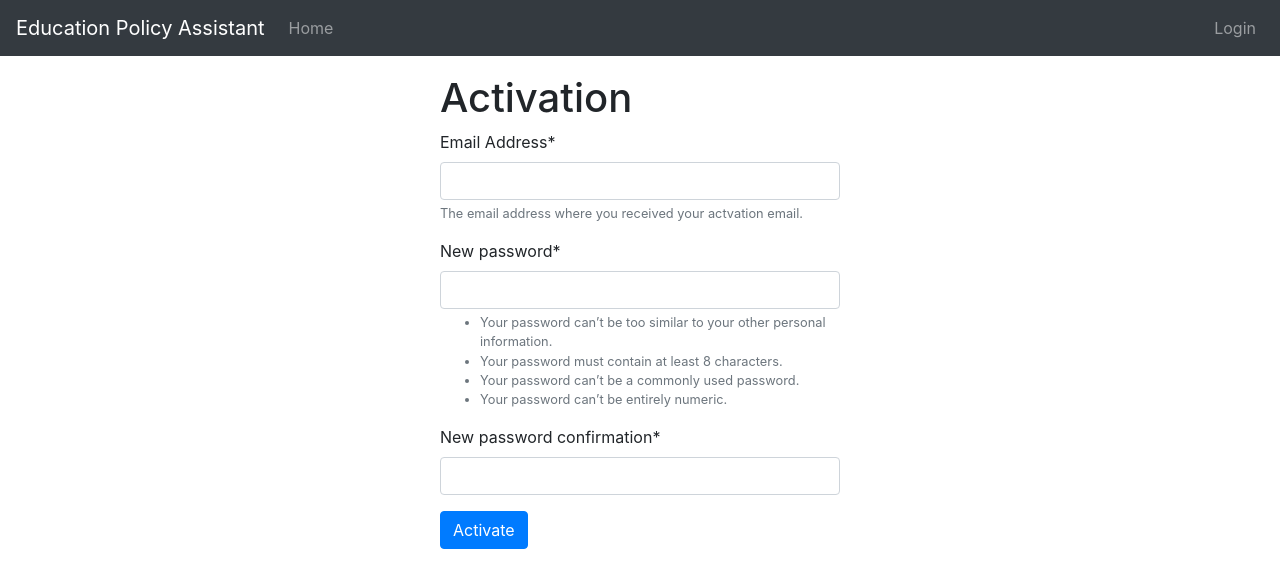
After one commit to guezandy/PAS-EMIS, a Django app: page /activate/1 in a window 1280 px wide. The commit adds this page. Shown: the top 588 px of the page. Run offline with Django 3.2, Linux system fonts and the light colour scheme; some libraries are stand-ins or nearby versions.

Commit message:
initial pass at activation process

```diff
--- a/web_app/forms/auth.py
+++ b/web_app/forms/auth.py
@@ -1,5 +1,5 @@
 from django import forms
-from django.contrib.auth.forms import UserCreationForm
+from django.contrib.auth.forms import SetPasswordForm, UserChangeForm, UserCreationForm
 from django.contrib.auth.models import User
 
 
@@ -11,3 +11,10 @@ class SignUpForm(UserCreationForm):
     class Meta:
         model = User
         fields = ('username', 'first_name', 'last_name', 'email', 'password1', 'password2', )
+
+class ActivationForm(SetPasswordForm):
+    field_order = ['email','new_password1','new_password2']
+    email = forms.EmailField(max_length=254, help_text='The email address where you received your actvation email.', label='Email Address')
+    class Meta:
+        model = User
+        fields = ('new_password1','new_password2')
--- /dev/null
+++ b/web_app/templates/web_app/auth/activation.html
@@ -0,0 +1,10 @@
+{% extends "web_app/base.html" %}
+{% load crispy_forms_tags %}
+{% block body %}
+<form method="post" class="loginForm">
+    <h1>Activation</h1>
+    {% csrf_token %}
+    {{ form|crispy }}
+    <button type="submit" class="btn btn-primary">Activate</button>
+</form>
+{% endblock body %}
--- a/web_app/templates/web_app/base.html
+++ b/web_app/templates/web_app/base.html
@@ -57,9 +57,6 @@
                     <li class="nav-item">
                         <a class="nav-link" href="/login">Login</a>
                     </li>
-                    <li class="nav-item">
-                        <a class="nav-link" href="/register">Register</a>
-                    </li>
                     {% else %}
                     <li class="nav-item">
                         <a class="nav-link" href="/logout">Logout</a>
--- a/web_app/urls.py
+++ b/web_app/urls.py
@@ -1,11 +1,12 @@
 from django.urls import path
 
 from .views import auth, main
-
+app_name = "web_app"
 urlpatterns = [
     # Authentication related views
     path('login', auth.login_view, name='login'),
-    path('register', auth.register_view, name='register'),
+    path('activate/<str:code>', auth.activation_view, name='activate'),
+    # path('register', auth.register_view, name='register'),
     path('logout', auth.logout_view, name='logout'),
 
     # Main views
--- a/web_app/views/auth.py
+++ b/web_app/views/auth.py
@@ -1,9 +1,13 @@
 from django.contrib.auth import login, authenticate, logout
 from django.contrib.auth.forms import UserCreationForm
+from django.contrib.auth.models import User
+from django.core.signing import TimestampSigner
 from django.shortcuts import render, redirect
 from django.contrib.auth.forms import AuthenticationForm
+from django.shortcuts import get_object_or_404
 
-from web_app.forms.auth import SignUpForm
+from web_app.forms.auth import ActivationForm, SignUpForm
+from sysadmin.models import Activation
 
 def register_view(request):
     if request.method == 'POST':
@@ -14,7 +18,7 @@ def register_view(request):
             raw_password = form.cleaned_data.get('password1')
             user = authenticate(username=username, password=raw_password)
             login(request, user)
-            return redirect('index')
+            return redirect('web_app:index')
     else:
         form = SignUpForm()
     return render(request, 'web_app/auth/register.html', {'form': form})
@@ -24,12 +28,51 @@ def login_view(request):
         username = request.POST['username']
         password = request.POST['password']
         user = authenticate(request, username=username, password=password)
-        if user is not None:
+        if user is not None and user.is_active:
             login(request, user)
-            return redirect('index')
+            return redirect('web_app:index')
     form = AuthenticationForm()
     return render(request, 'web_app/auth/login.html', {'form': form})
 
+def activation_view(request, code: str):
+    if request.method == 'POST':
+        form = ActivationForm(user = None,data = request.POST)
+        activation_record = get_object_or_404(Activation, code=code)
+        form.user = activation_record.user
+        code_is_valid(code,request.POST['email'],activation_record.user)
+        if form.is_valid():
+            try:
+                signer = TimestampSigner()
+                plain_text_email = signer.unsign(request.POST.get('email') + ':' + activation_record.code)
+                if(plain_text_email == request.POST.get('email') and plain_text_email == form.user.email):
+                    form.user.is_active = True
+                    form.save() # save the activation form (password set)
+                    form.user.save() # save the users is_active flag
+
+                    user = authenticate(request, username=form.user.username, password=form.data['new_password1'])
+                    if user is not None and user.is_active:
+                        activation_record.delete() # delete the activation record so it can no longer be used
+                        login(request, user)
+                        redirect('web_app:index')
+                else:
+                    form.add_error(None, 'The code or email provided was invalid.')
+            except:
+               form.add_error(None, 'The code or email provided was invalid.')
+    else:
+        form = ActivationForm(None)
+    return render(request, 'web_app/auth/activation.html', {'form': form})
+
 def logout_view(request):
     logout(request)
-    return redirect('index')
+    return redirect('web_app:index')
+
+def code_is_valid(code:str, email:str, user: User):
+    max_days = 7 # expires in 7 days
+    max_seconds = max_days * 24 * 60 * 60
+
+    signer = TimestampSigner()
+    try:
+        signed_text = signer.unsign(email + ":" + code, max_age= max_seconds)
+        return signed_text == email
+    except:
+        return False
```
Also changed, not shown: emis/settings.py (+11 -0 lines), sysadmin/models.py (+8 -1 lines), sysadmin/templates/sysadmin/user_activation_email.html (added, +8 -0 lines), sysadmin/templates/sysadmin/user_activation_email.txt (added, +8 -0 lines), sysadmin/views/main.py (+38 -3 lines), sysadmin/migrations/0001_initial.py (added).
